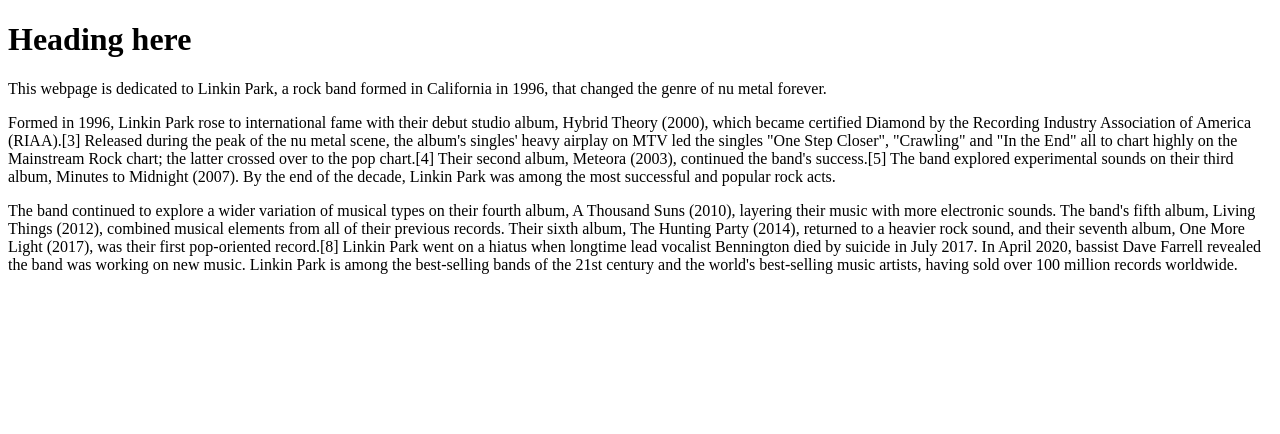
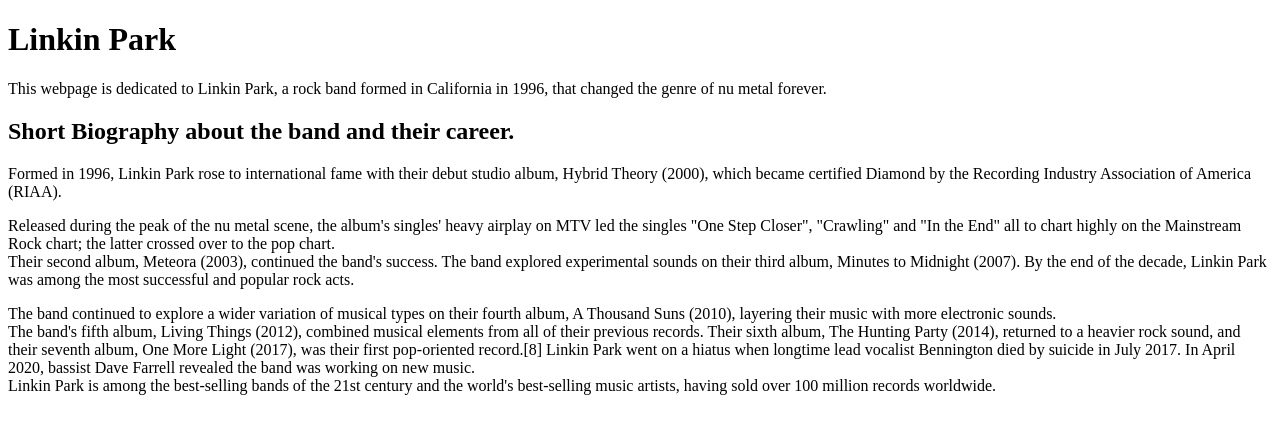
Before and after one commit to Karolina-Grabowska/Linkin-Park.github.io, a plain HTML site: page index.html in a window 1280 px wide. Drawn offline with Linux system fonts and the light colour scheme.

Commit message:
update bio

```diff
--- a/index.html
+++ b/index.html
@@ -2,29 +2,41 @@
 <html>
     <head>
         <meta charset="utf-8">
-        <title> Linkin Park history page </title>
+        <title> Linkin Park fanpage</title>
 	<style>
   </style>
 
     </head>
     <body>
-        <h1> Heading here  </h1>
+        <h1> Linkin Park </h1>
 	<p> This webpage is dedicated to Linkin Park, a rock band formed in California in 1996, that changed the genre of nu metal forever. </p>
 
+	    <h2> Short Biography about the band and their career.</h2>
 
 	    <div>
-	<p>Formed in 1996, Linkin Park rose to international fame with their debut studio album, Hybrid Theory (2000), which became certified Diamond by the Recording Industry Association of America (RIAA).[3] Released during the peak of the nu metal scene, the album's singles' heavy airplay on MTV led the singles "One Step Closer",
-	"Crawling" and "In the End" all to chart highly on the Mainstream Rock chart; the latter crossed over to the pop chart.[4] Their second album, Meteora (2003), continued the band's success.[5] The band explored experimental sounds on their third album, Minutes to Midnight (2007).
-		By the end of the decade, Linkin Park was among the most successful and popular rock acts.</p>
+	<p>Formed in 1996, Linkin Park rose to international fame with their debut studio album, Hybrid Theory (2000), which became certified Diamond by the Recording Industry Association of America (RIAA).
+	<div>
+	Released during the peak of the nu metal scene, the album's singles' heavy airplay on MTV led the singles "One Step Closer",
+	"Crawling" and "In the End" all to chart highly on the Mainstream Rock chart; the latter crossed over to the pop chart.
+		</div>
+		   <div>
+	Their second album, Meteora (2003), continued the band's success. The band explored experimental sounds on their third album, Minutes to Midnight (2007).
+	By the end of the decade, Linkin Park was among the most successful and popular rock acts.</p>
+	    </div>
 
-	The band continued to explore a wider variation of musical types on their fourth album, A Thousand Suns (2010), layering their music with more electronic sounds. The band's fifth album, Living Things (2012), combined musical elements from all of their previous records. Their sixth album, The Hunting Party (2014), returned to a heavier rock sound, and their seventh album, One More Light (2017), was their first pop-oriented record.[8] Linkin Park went on a hiatus when longtime lead vocalist Bennington died by suicide in July 2017.
+		<div>
+	The band continued to explore a wider variation of musical types on their fourth album, A Thousand Suns (2010), layering their music with more electronic sounds.
+		    </div>
+
+		   <div>
+	The band's fifth album, Living Things (2012), combined musical elements from all of their previous records. Their sixth album, The Hunting Party (2014), returned to a heavier rock sound, and their seventh album, One More Light (2017), was their first pop-oriented record.[8] Linkin Park went on a hiatus when longtime lead vocalist Bennington died by suicide in July 2017.
 	In April 2020, bassist Dave Farrell revealed the band was working on new music.
+		</div>
 
 
-
+		<div>
 	Linkin Park is among the best-selling bands of the 21st century and the world's best-selling music artists, having sold over 100 million records worldwide.</p>
-
-	    </div>
+	   	</div>
 
 
 
```
